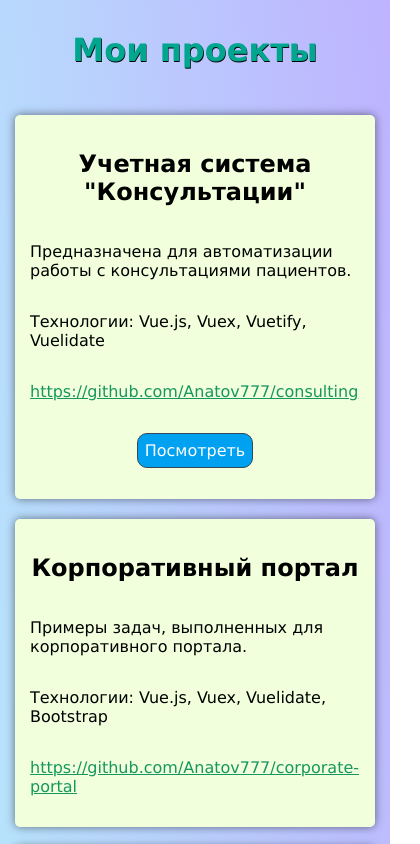
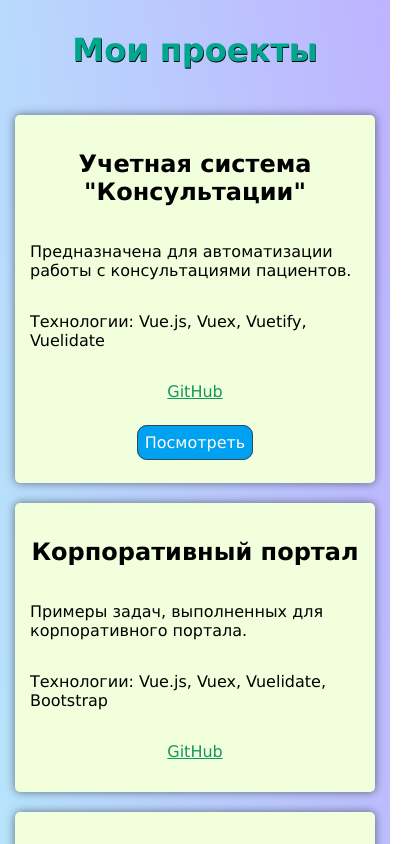
Before and after one commit to Anatov777/anatov-portfolio, a Vue app: page / in a window 390 px wide. Shown: the top 844 px of the page, 420 px wide, since content can reach past the window. Built offline with nearby package versions, Linux system fonts and the light colour scheme.

Commit message:
added mobile adaptive

```diff
--- a/src/components/PortfolioItem.vue
+++ b/src/components/PortfolioItem.vue
@@ -3,16 +3,18 @@
     <h2>{{ projectData.title }}</h2>
     <p v-html="projectData.description"></p>
     <p>{{ projectData.technologies }}</p>
+    <div class="links-wrapper">
       <p>
-      <a class="github-link" :href="projectData.github" target="_blank">{{
-        projectData.github
-      }}</a>
+        <a class="github-link" :href="projectData.github" target="_blank"
+          >GitHub</a
+        >
       </p>
-    <p v-if="projectData.site" class="btn-wrapper">
+      <p v-if="projectData.site">
         <a class="show-btn" :href="projectData.site" target="_blank"
           >Посмотреть</a
         >
       </p>
+    </div>
   </div>
 </template>
 
@@ -20,7 +22,7 @@
 export default {
   name: "PortfolioItem",
   props: {
-    projectData: Object,
-  },
+    projectData: Object
+  }
 };
 </script>
--- a/src/styles/style.scss
+++ b/src/styles/style.scss
@@ -1,9 +1,5 @@
 html {
-  background: linear-gradient(
-      to left bottom,
-      rgb(190, 179, 255) 0%,
-      rgb(179, 255, 250) 100%
-    )
+  background: linear-gradient(to left bottom, rgb(190, 179, 255) 0%, rgb(179, 255, 250) 100%)
     no-repeat;
   font-family: Verdana, Geneva, Tahoma, sans-serif;
   min-height: 100%;
@@ -50,17 +46,13 @@ body {
       border-radius: 5px;
       display: flex;
       flex-direction: column;
-      .btn-wrapper {
+      .links-wrapper {
         height: 100%;
         display: flex;
-        justify-content: center;
-        align-items: flex-end;
+        flex-direction: column;
+        align-items: center;
+        justify-content: flex-end;
         .show-btn {
-          display: flex;
-          align-items: center;
-          justify-content: center;
-          width: fit-content;
-          height: fit-content;
           text-decoration: none;
           border: 1px solid #334858;
           border-radius: 10px;
@@ -72,12 +64,12 @@ body {
             transition-duration: 0.4s;
           }
         }
-      }
-      .github-link {
-        color: #16975d;
-        &:hover {
-          opacity: 0.6;
-          transition-duration: 0.4s;
+        .github-link {
+          color: #16975d;
+          &:hover {
+            opacity: 0.6;
+            transition-duration: 0.4s;
+          }
         }
       }
       h2 {
@@ -96,7 +88,7 @@ body {
   align-items: center;
   min-height: 100px;
   color: #fefefe;
-  padding: 15px;
+  padding: 15px 0;
   .contacts {
     display: flex;
     flex-direction: column;
```
Lines whose indentation alone changed are shown as unchanged.
